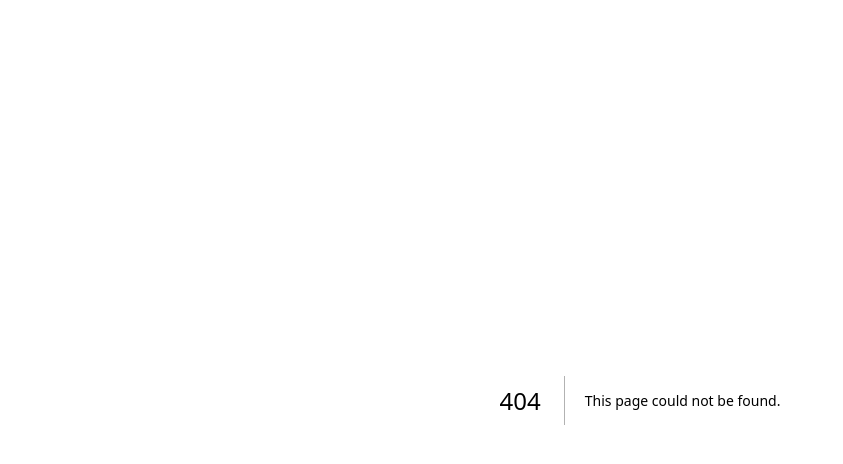
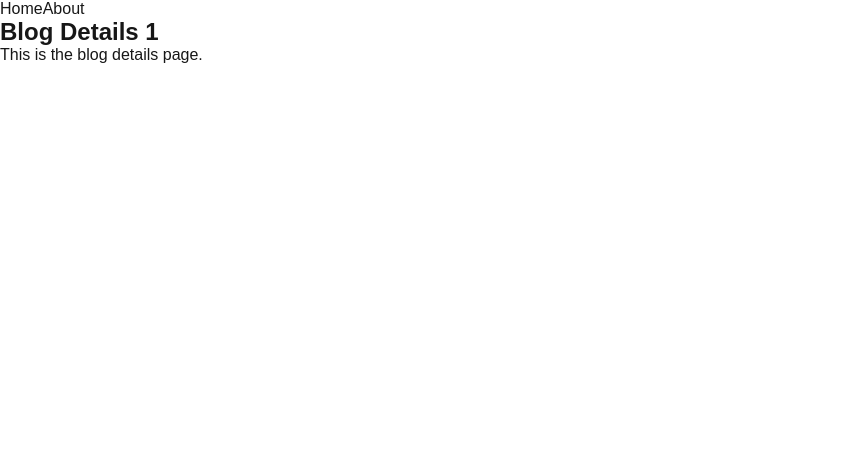
Before and after one commit to losrobbos/next-ts-starter-demo, a Next.js app: page /blog/1 in a window 1280 px wide. Before the commit this address had no page. Shown: the top 464 px of the page, without its empty margins (0-843 px from the left). Built offline with nearby package versions, Linux system fonts and the light colour scheme.

Commit message:
Initial commit

```diff
--- /dev/null
+++ b/src/app/blog/[id]/page.tsx
@@ -0,0 +1,12 @@
+export default async function BlogDetails(params: { params: Promise<{ id: string }> }) {
+
+  const { id } = await params.params;
+  console.log("Blog ID:", id);
+
+  return (
+    <section>
+      <h1>Blog Details {id}</h1>
+      <p>This is the blog details page.</p>
+    </section>
+  );
+}
--- a/src/app/layout.tsx
+++ b/src/app/layout.tsx
@@ -25,6 +25,7 @@ export default function RootLayout({
   return (
     <html lang="en">
       <body className={`${geistSans.variable} ${geistMono.variable}`}>
+        <nav><span>Home</span><span>About</span></nav>
         {children}
       </body>
     </html>
--- a/src/app/page.module.css
+++ b/src/app/page.module.css
@@ -15,6 +15,7 @@
   gap: 64px;
   font-family: var(--font-geist-sans);
 }
+
 
 @media (prefers-color-scheme: dark) {
   .page {
```
Also changed, not shown: src/app/blog/page.tsx (added, +8 -0 lines).
